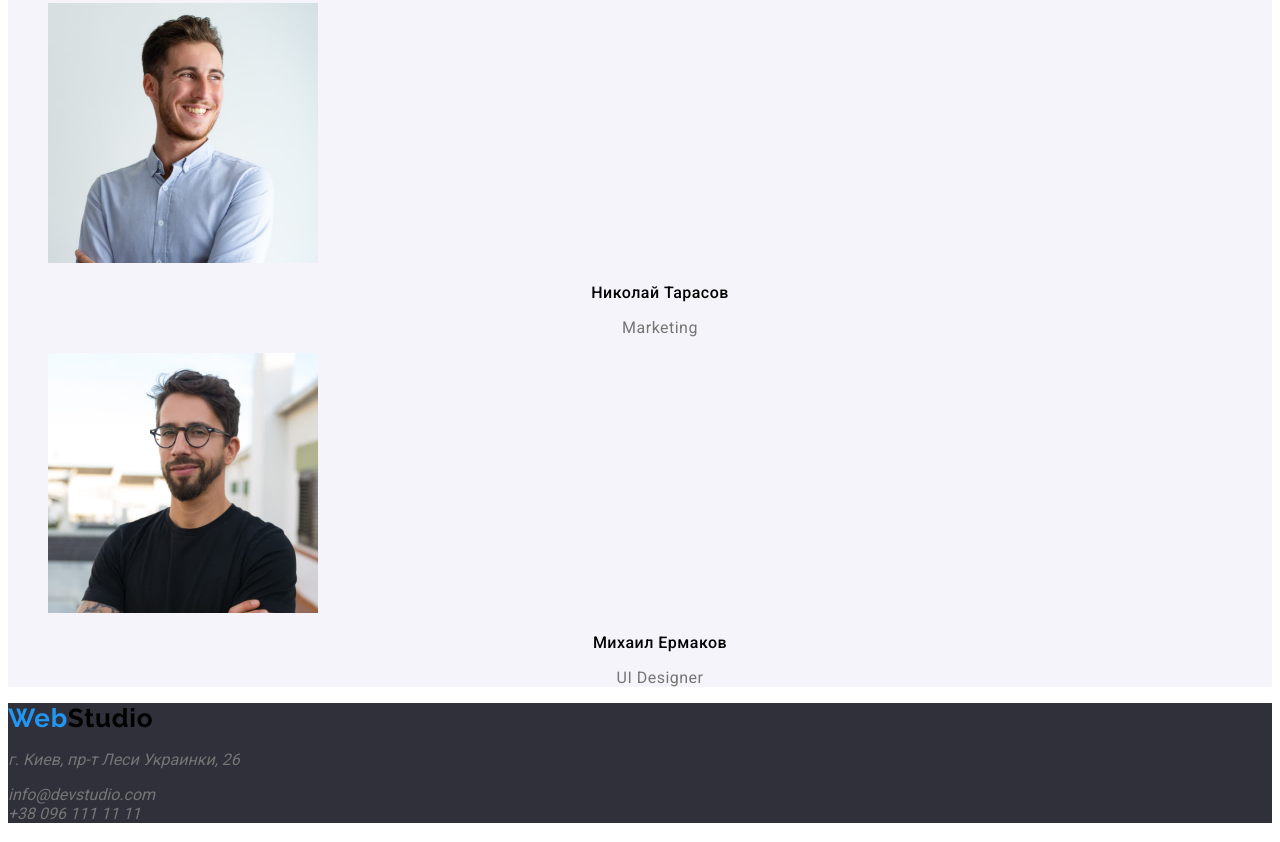
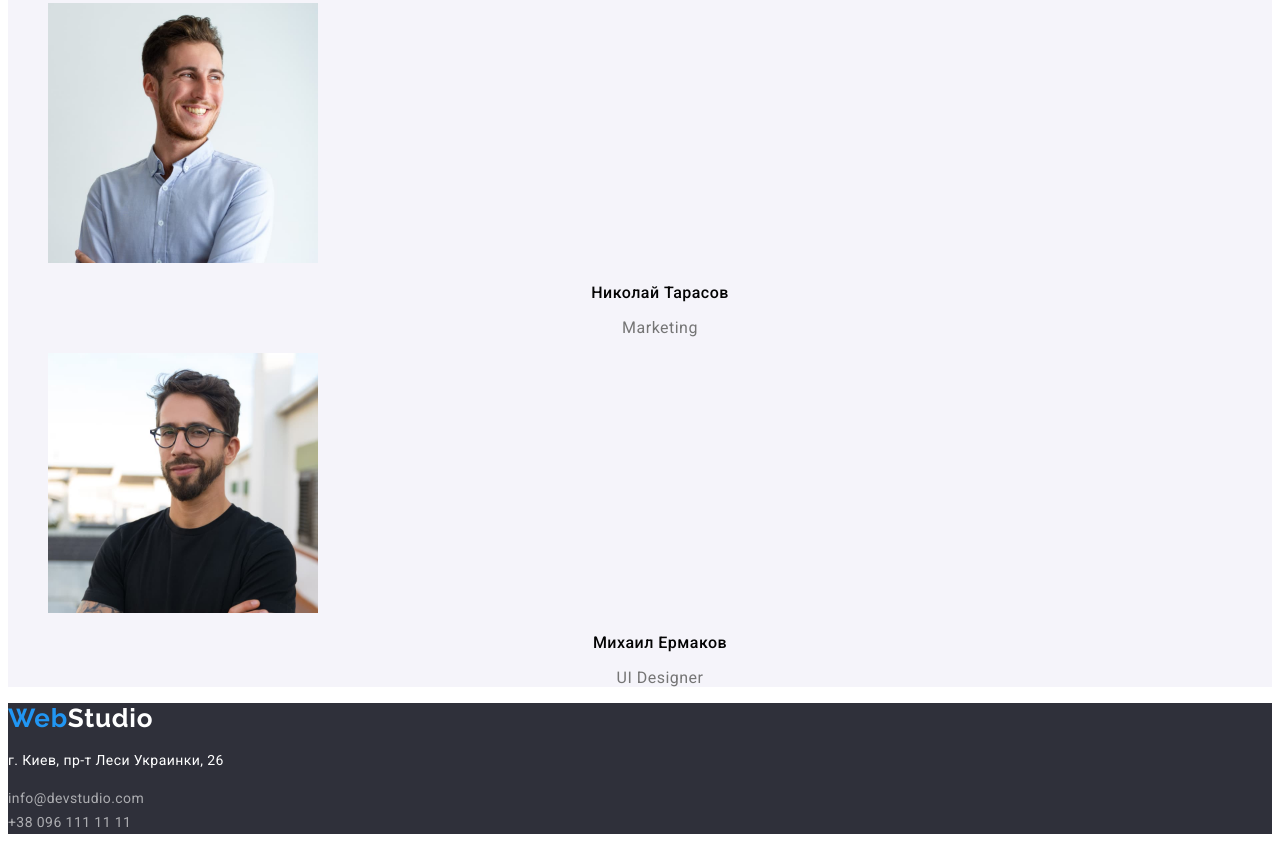
Before and after one commit to Veronika0136/goit-markup-hw-02, a plain HTML site: page index.html in a window 1280 px wide. Shown: the part 2457-3299 px from the top of the page. Drawn offline with Linux system fonts and the light colour scheme.

Commit message:
Update styles.css

```diff
--- a/css/styles.css
+++ b/css/styles.css
@@ -41,8 +41,14 @@ body {
   font-size: 26px;
   line-height: calc(31 / 26);
   letter-spacing: 0.03em;
+}
+.logo-light {
+  color: #ffffff;
+}
+.logo-dark {
   color: #000000;
 }
+
 .log {
   color: var(--accent-txt-cl);
 }
@@ -142,3 +148,15 @@ body {
 .footer {
   background-color: var(--dark-bg-cl);
 }
+.footer-ads {
+  font-style: normal;
+  font-size: 14px;
+  line-height: 24px;
+  letter-spacing: 0.03em;
+}
+.footer-ads-txt {
+  color: #ffffff;
+}
+.footer-ads-link {
+  color: rgba(255, 255, 255, 0.6);
+}
```
